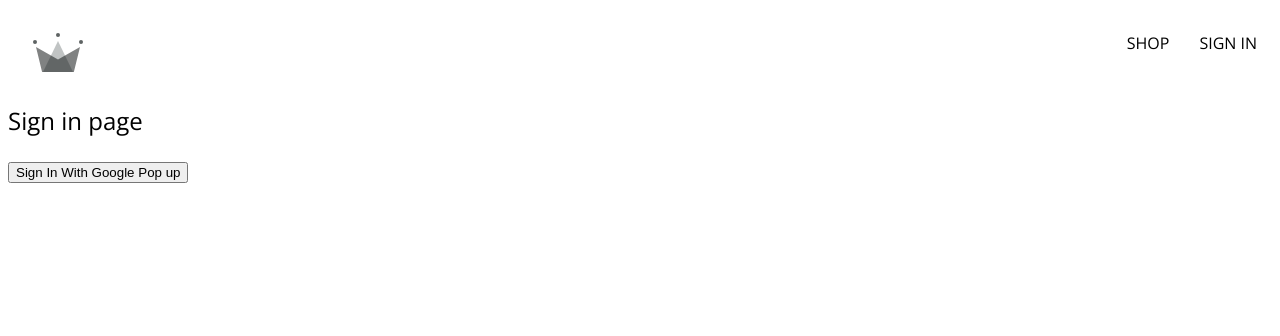
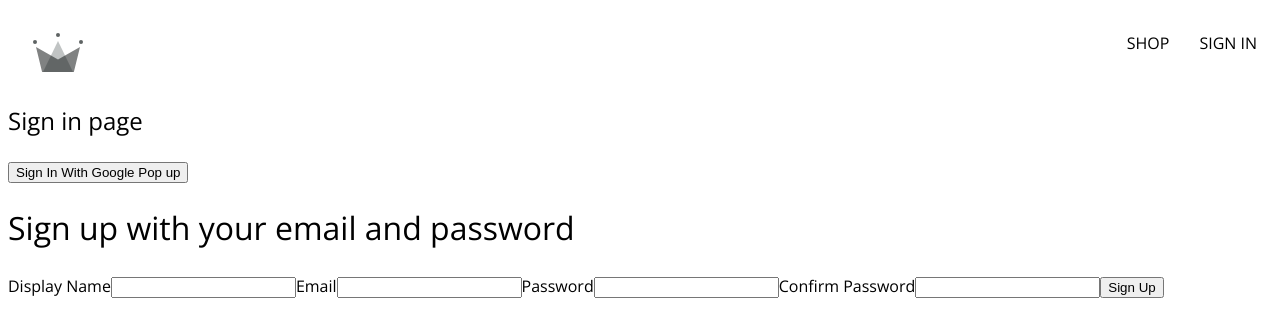
Before and after one commit to emintt/react-shopping-app, a React (Vite) app: page /sign-in in a window 1280 px wide. Shown: the top 336 px of the page. Built offline with nearby package versions, Linux system fonts and the light colour scheme.

Commit message:
sign up form start

```diff
--- /dev/null
+++ b/src/components/sign-up-form/sign-up-form.component.tsx
@@ -0,0 +1,41 @@
+import { useState } from "react";
+
+const defaultFormFields = {
+  displayName: '',
+  email: '',
+  password: '',
+  confirmPassword: ''
+};
+
+const SignUpForm = () => {
+  const [ formFields, setFormFields ] = useState(defaultFormFields);
+  const { displayName, email, password, confirmPassword } = formFields;
+  console.log(formFields);
+  const handleChange = (event: React.ChangeEvent<HTMLInputElement | HTMLTextAreaElement>) => {
+    const { name, value } = event.target;
+    setFormFields({...formFields, [name]: value});
+  };
+
+  return (
+    <div>
+      <h1>Sign up with your email and password</h1>
+      <form onSubmit={() => {}} >
+        <label htmlFor="">Display Name</label>
+        <input onChange={handleChange} type="text" required name="displayName" value={displayName} />
+
+        <label htmlFor="">Email</label>
+        <input onChange={handleChange} type="email" required name="email" value={email} />
+
+        <label htmlFor="">Password</label>
+        <input onChange={handleChange} type="password" required name="password" value={password} />
+
+        <label htmlFor="">Confirm Password</label>
+        <input onChange={handleChange} type="password" required name="confirmPassword" value={confirmPassword} />
+
+        <button type="submit" >Sign Up</button>
+      </form>
+    </div>
+  );
+}
+
+export default SignUpForm;
--- a/src/routes/sign-in/sign-in.component.tsx
+++ b/src/routes/sign-in/sign-in.component.tsx
@@ -1,5 +1,5 @@
 import {  createUserDocumentFromAuth, signInWithGooglePopup } from "../../utils/firebase/firebase.utils";
-
+import SignUpForm from "../../components/sign-up-form/sign-up-form.component";
 
 const SignIn = () => {
   const logGoogleUser = async () => {
@@ -29,6 +29,8 @@
       <button onClick={logGoogleUser}>Sign In With Google Pop up</button>
       {/* <button onClick={signInWithGoogleRedirect}>Sign In With Google Redirect</button> */}
 
+      <SignUpForm />
+
     </div>
   );
 };
```
